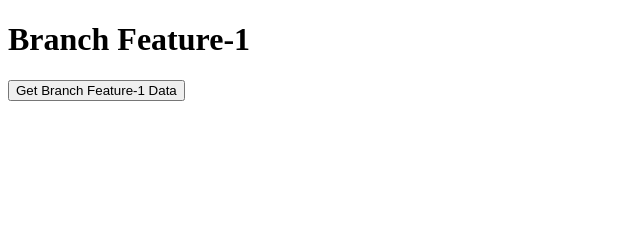
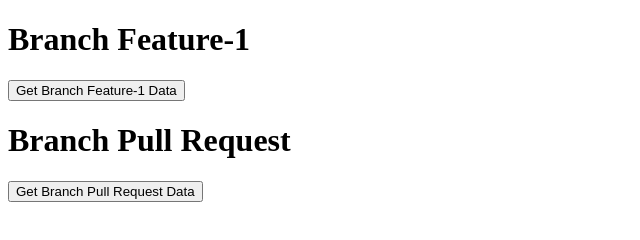
Before and after one commit to Bekmukhambetov/lecture2, a plain HTML site: page feature-1.html in a window 1280 px wide. Shown: the whole page, without its empty margins (0-640 px from the left). Drawn offline with Linux system fonts and the light colour scheme.

Commit message:
Change file feature-1.html in branch feature-1 for Pull Request

```diff
--- a/feature-1.html
+++ b/feature-1.html
@@ -10,4 +10,8 @@
         <h1>Branch Feature-1</h1>
         <button>Get Branch Feature-1 Data</button>
     </div>
+    <div>
+        <h1>Branch Pull Request</h1>
+        <button>Get Branch Pull Request Data</button>
+    </div>
 </body>
```
